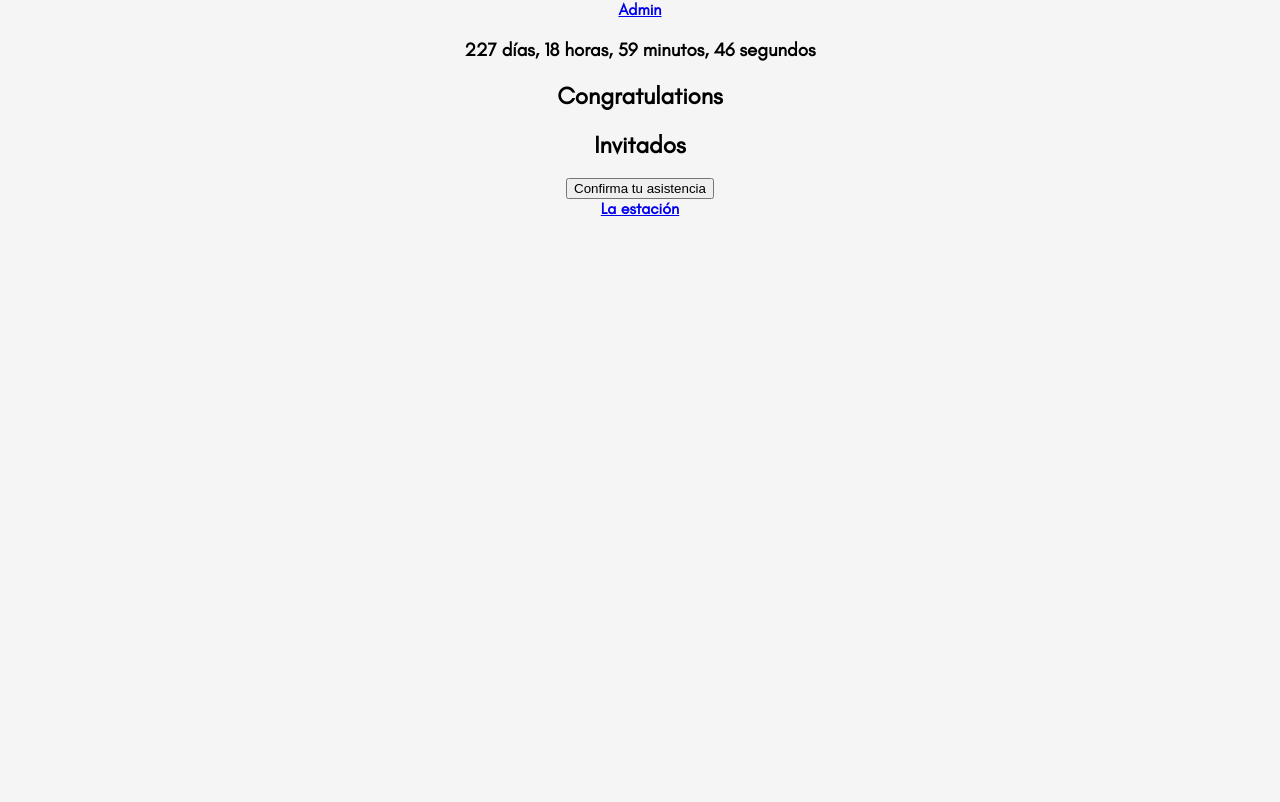
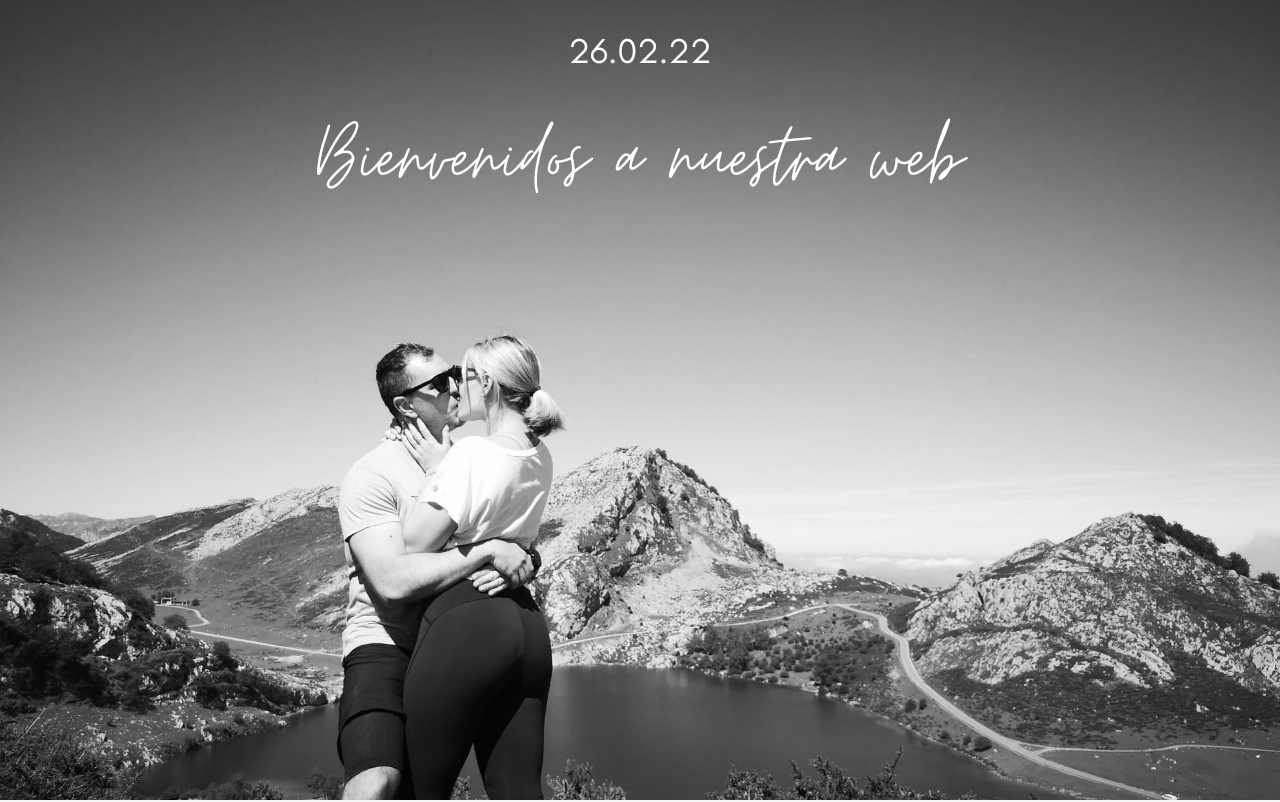
Before and after one commit to mmercado4/weddingweb, a React app: page / in a window 1280 px wide. Shown: the top 802 px of the page. Built offline with nearby package versions, Linux system fonts and the light colour scheme; no server answers; the HTML template or start-up script is replaced by a standard one.

Commit message:
style(header): add header styles

```diff
--- a/public/scss/_constants.scss
+++ b/public/scss/_constants.scss
@@ -27,3 +27,7 @@ $white: #ffffff;
 $text-color: #000000;
 $moontime: "Moontime", sans-serif;
 $glacial: "Glacial Indifference Regular";
+
+/*Media queries  Stolen: https://css-tricks.com/approaches-media-queries-sass/*/
+$breakpoint-tablet: 768px;
+$breakpoint-laptop: 1100px;
--- a/public/scss/styles.scss
+++ b/public/scss/styles.scss
@@ -14,9 +14,63 @@ html {
 body {
   margin: 0;
   padding: 0;
-  font-family: $glacial;
-  font-weight: bold;
   background-color: whitesmoke;
   min-height: 100vh;
   text-align: center;
 }
+
+h1 {
+  font-size: 2.8em;
+}
+
+h2 {
+  font-size: 1.5em;
+}
+
+h3 {
+  font-size: 1.5em;
+}
+
+h1,
+h2 {
+  font-weight: lighter;
+  font-family: $moontime;
+}
+
+h3,
+p {
+  font-weight: lighter;
+  font-family: $glacial;
+}
+
+/*Header*/
+
+header {
+  background-image: url("../img/marina&carlos1.jpeg");
+  background-position: center;
+  background-repeat: no-repeat;
+  background-size: cover;
+  min-height: 50vh;
+  filter: grayscale(100%);
+  color: $white;
+
+  h1,
+  h3 {
+    padding: 15px;
+    margin: 0;
+  }
+}
+
+@media (min-width: $breakpoint-tablet) {
+  header {
+    min-height: 100vh;
+
+    h1 {
+      font-size: 6em;
+    }
+    h3 {
+      font-size: 2.2em;
+      padding-top: 30px;
+    }
+  }
+}
--- a/src/components/Header/index.js
+++ b/src/components/Header/index.js
@@ -1,11 +1,13 @@
-import React, { Fragment } from "react";
+import React from "react";
 import CountDown from "./CountDown";
 
 function Header() {
   return (
-    <Fragment>
-      <CountDown />
-    </Fragment>
+    <header>
+      {/* <CountDown /> */}
+      <h3 className="wedding-date">26.02.22</h3>
+      <h1>Bienvenidos a nuestra web</h1>
+    </header>
   );
 }
 
--- a/src/components/Home.js
+++ b/src/components/Home.js
@@ -6,7 +6,6 @@ import Guests from "./Guests";
 export default function Home() {
   return (
     <Fragment>
-      <a href="/admin">Admin</a>
       <Header />
       <Congratulations />
       <Guests />
@@ -16,6 +15,7 @@ export default function Home() {
       >
         La estación
       </a>
+      <a href="/admin">Admin</a>
     </Fragment>
   );
 }
```
Also changed, not shown: 1 other file (tests, documents, lock files or other folders).
